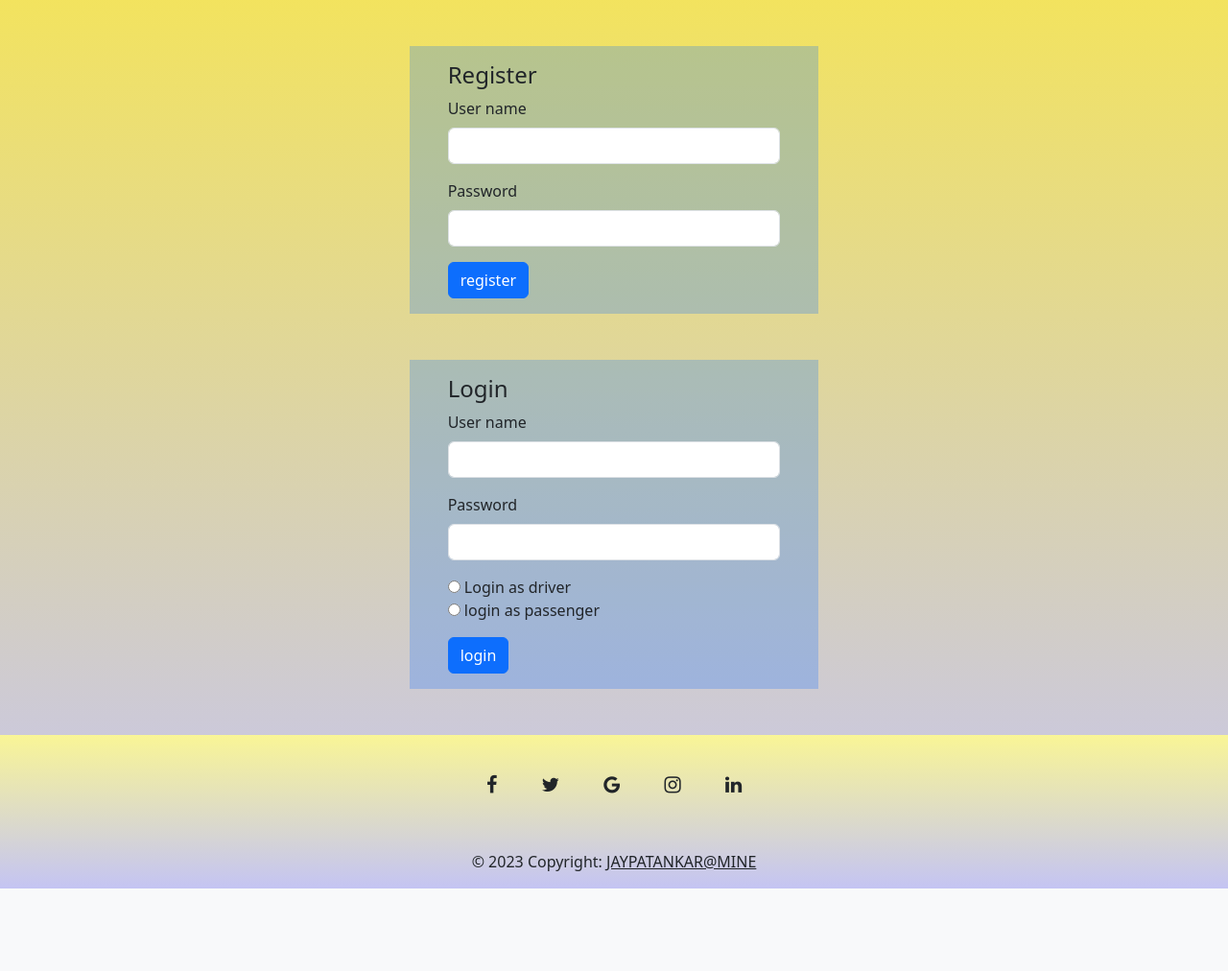
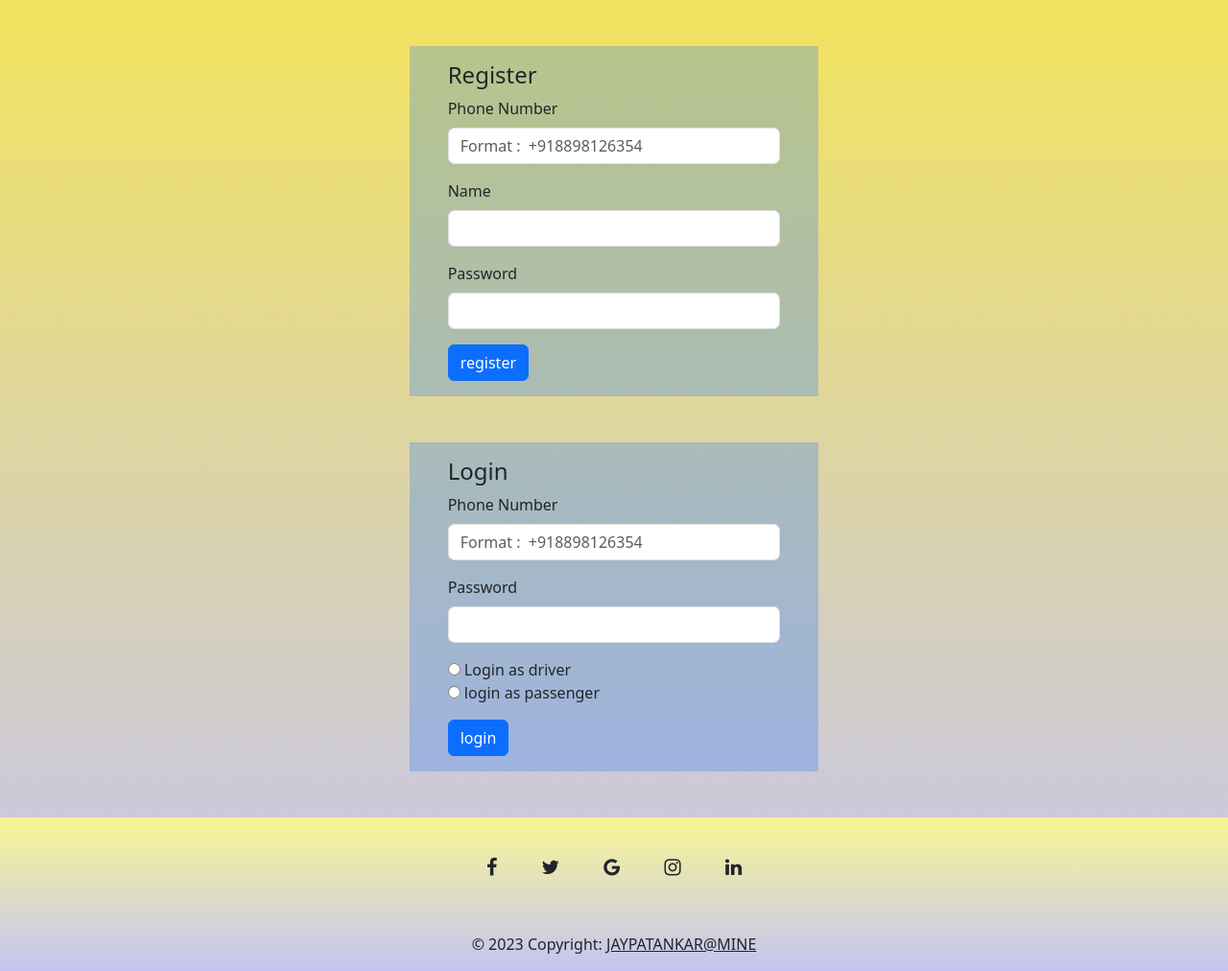
Before and after one commit to Jay-Patankar/BYKE, a Django app: page /login/ in a window 1280 px wide. Shown: the part 90-1102 px from the top of the page at 96% size. Before the commit the page ends 1016 px from the top, so only its background shows below. Run offline with Django 4.2, Linux system fonts and the light colour scheme; some libraries are stand-ins or nearby versions.

Commit message:
made changes

```diff
--- a/Templates/driver.html
+++ b/Templates/driver.html
@@ -57,9 +57,9 @@
             <h5 class="card-title">{{RideTitle}}</h5>
             <p class="card-text">
             <div id="chk" class="d-none">{{pk}}</div>
-            <div> From {{Source}} To {{Destination}}</div>
-            <div> Rider : {{Rider}} Passenger: {{Passenger}}</div>
-            <div> {{Passenger}} pays : {{Fare}} Re</div>
+            <div> From : {{Source}} <br> To : {{Destination}}</div>
+            <div> Rider : {{Rider}} ({{dphone}})  <br> Passenger: {{Passenger}} ({{pphone}})</div>
+            <div> {{Passenger}} pays : {{Fare}} Re  </div>
 
             </p>
 
--- a/Templates/login.html
+++ b/Templates/login.html
@@ -12,9 +12,14 @@
     <div  class="mx-4 my-3 p-3">
     <h4 > Register</h4>
     <div class="mb-3">
-      <label class="form-label">User name</label>
-      <input type="text" name="uname" class="form-control" id="Username" aria-describedby="emailHelp">
+      <label class="form-label">Phone Number  <br>
+       </label>
+      <input type="text" name="uname" class="form-control" id="Username" aria-describedby="emailHelp" placeholder="Format :  +918898126354">
 
+    </div>
+    <div class="mb-3">
+      <label  class="form-label">Name</label>
+      <input type="text" name="name"class="form-control" id="Password">
     </div>
     <div class="mb-3">
       <label  class="form-label">Password</label>
@@ -34,8 +39,8 @@
     <div  class="mx-4 my-3 p-3">
     <h4 >Login </h4>
     <div class="mb-3">
-      <label class="form-label">User name</label>
-      <input type="text" name="uname" class="form-control" id="Username" aria-describedby="emailHelp">
+      <label class="form-label">Phone Number </label>
+      <input type="text" name="uname" class="form-control" id="Username" aria-describedby="emailHelp" placeholder="Format :  +918898126354">
 
     </div>
     <div class="mb-3">
--- a/Templates/passenger.html
+++ b/Templates/passenger.html
@@ -91,9 +91,9 @@
             <h5 class="card-title">{{RideTitle}}</h5>
             <p class="card-text">
             <div id="chk"  class="d-none">{{pk}}</div>
-            <div> From {{Source}} To {{Destination}}</div>
-            <div> Rider : {{Rider}} Passenger: {{Passenger}}</div>
-            <div> {{Passenger}} pays : {{Fare}} Re  {{d}}</div>
+            <div> From :{{Source}} <br> To :{{Destination}}</div>
+            <div> Rider : {{Rider}} ({{dphone}})  <br> Passenger: {{Passenger}} ({{pphone}})</div>
+            <div> {{Passenger}} pays : {{Fare}} Re </div>
 
             </p>
 
--- a/bike/views.py
+++ b/bike/views.py
@@ -7,6 +7,7 @@ from django.contrib.auth import logout , login
 import requests,json
 from django.contrib import messages
 
+import phonenumbers
 
 
 
@@ -20,12 +21,30 @@ def register(request):
       print("inside")
       if   request.method=="POST" :
             print("in")
-            UserName=request.POST.get("uname")
+            Phone=request.POST.get("uname")
+            Name=request.POST.get("name")
             Password=request.POST.get("pwd")
-            p=Person(UserName=UserName,Password=Password)
-            p.save()
-            messages.success(request, "You have been successfully registered ! ")
-            User.objects.create_user(UserName, '', Password)
+            try :
+                  pobj = phonenumbers.parse(Phone, None)
+                  if (phonenumbers.is_possible_number(pobj) and phonenumbers.is_valid_number(pobj))==False:
+                   messages.warning(request, "Oops phone number invalid ....please check the format  ")
+                   return redirect("/register")
+                  else:
+                        print("VALID_PHONE" ,pobj , Phone)
+                        print(phonenumbers.is_possible_number(pobj))
+                        print(phonenumbers.is_valid_number(pobj))
+
+
+                  #p=Person(UserName=Phone,Password=Password )
+                  #p.save()
+                  messages.success(request, "You have been successfully registered ! ")
+                  User.objects.create_user(Phone, '', Password ,first_name=Name)
+
+            except phonenumbers.NumberParseException as e:
+                   messages.warning(request, "Oops phone number invalid ....please check the format  ")
+                   return redirect("/register")
+
+
             #return render(request, "login.html")
       return render(request, "login.html",{'nbar': 'l'})
 
@@ -69,8 +88,9 @@ def driver(request):
              return redirect("/register")
       if request.method=="POST":
             messages.success(request, "Your ride details have been shared with potential passengers. Please check Active Rides section below to view any matching rides")
-            name=request.user.username
+            phone=request.user.username
             pwd=request.user.password
+            name=request.user.first_name
             Source=request.POST.get("src")
             Destination=request.POST.get("dest")
             DateT=request.POST.get("datetime")
@@ -85,6 +105,7 @@ def driver(request):
                   usefuld,rest=str(p.RideDate).split("+")
                   if str(usefuld)==str(DateT)  and abs(float(p.SourceLat)-slat)<=0.0005  and abs(float(p.SourceLon)-slon)<=0.0005 and abs(float(p.DestinationLat)-dlat)<=0.0005  and abs(float(p.DestinationLon)-dlon)<=0.0005:
                         tbd=p.UserName
+                        pname=p.First_Name
                         query={
                               "origins": [
                               {
@@ -104,22 +125,22 @@ def driver(request):
                         distance=response.json()["data"][0][ "routeSummary"]["lengthInMeters"]/1000
                         fare=distance*10
                         print(fare,"fare")
-                        Notice=Notification(Source=Source,Destination=Destination,Fare=fare,DateTime=DateT,Driver=name,Passenger=tbd)
+                        Notice=Notification(Source=Source,Destination=Destination,Fare=fare,DateTime=DateT,Driver_Name=name,Passenger_Name=pname,Passenger_Phone=tbd,Driver_Phone=phone)
                         Notice.save()
                         Passenger.objects.filter(UserName=tbd).delete()
                         flag=1
 
 
             if flag==0:
-                  d=Driver(UserName=name,Password=pwd,SourceLat=slat,SourceLon=slon,DestinationLat=dlat,DestinationLon=dlon,RideDate=DateT)
+                  d=Driver(UserName=phone,First_Name=name,Password=pwd,SourceLat=slat,SourceLon=slon,DestinationLat=dlat,DestinationLon=dlon,RideDate=DateT)
                   d.save()
 
 
-      notifications=list(Notification.objects.filter(Driver=request.user.username))
+      notifications=list(Notification.objects.filter(Driver_Phone=request.user.username))
       if notifications!=[]:
             curr=notifications[0]
-            context={"pk":curr.id,"RideTitle":curr.Source+" to "+curr.Destination,"Source":curr.Source,"Destination":curr.Destination,"Rider":curr.Driver,"Passenger":curr.Passenger,
-            "Fare":curr.Fare}
+            context={"pk":curr.id,"RideTitle":curr.Source+" to "+curr.Destination,"Source":curr.Source,"Destination":curr.Destination,"Rider":curr.Driver_Name,"Passenger":curr.Passenger_Name,
+            "Fare":curr.Fare,"dphone":curr.Driver_Phone , "pphone": curr.Passenger_Phone}
             #Driver.objects.filter(Username=tbd).delete()
             return render(request, "driver.html",context=context)
       else:
@@ -134,8 +155,9 @@ def passenger(request):
       distanceval=-1
       if request.method=="POST":
             messages.success(request, "Your request has been noted . Please check Active Rides section below to view any matching rides")
-            name=request.user.username
+            phone=request.user.username
             pwd=request.user.password
+            name=request.user.first_name
             Source=request.POST.get("src")
             Destination=request.POST.get("dest")
             DateT=request.POST.get("datetime")
@@ -151,6 +173,7 @@ def passenger(request):
                   print(str(usefuld),str(DateT),"date")
                   if str(driver.RideDate)==str(DateT) and abs(float(driver.SourceLat)-slat)<=0.0005  and abs(float(driver.SourceLon)-slon)<=0.0005 and abs(float(driver.DestinationLat)-dlat)<=0.0005  and abs(float(driver.DestinationLon)-dlon)<=0.0005:
                         tbd=driver.UserName
+                        dname=driver.First_Name
                         query={
                               "origins": [
                               {
@@ -170,23 +193,25 @@ def passenger(request):
                         distance=response.json()["data"][0][ "routeSummary"]["lengthInMeters"]/1000
                         fare=distance*10
                         distanceval=distance
-                        Notice=Notification(Source=Source,Destination=Destination,Fare=fare,DateTime=DateT,Driver=tbd,Passenger=name)
+
+                        Notice=Notification(Source=Source,Destination=Destination,Fare=fare,DateTime=DateT,Driver_Name=dname,Passenger_Name=name,Passenger_Phone=phone,Driver_Phone=tbd)
                         Notice.save()
                         Driver.objects.filter(UserName=tbd).delete()
                         flag=1
 
             if flag==0:
-                  p=Passenger(UserName=name,Password=pwd,SourceLat=slat,SourceLon=slon,DestinationLat=dlat,DestinationLon=dlon,RideDate=DateT)
+                  p=Passenger(UserName=phone,First_Name=name ,Password=pwd,SourceLat=slat,SourceLon=slon,DestinationLat=dlat,DestinationLon=dlon,RideDate=DateT)
                   p.save()
 
 
 
-      notifications=list(Notification.objects.filter(Passenger=request.user.username))
+      notifications=list(Notification.objects.filter(Passenger_Phone=request.user.username))
       print(notifications)
       if notifications!=[]:
             curr=notifications[0]
-            context={"d":distanceval,"pk":curr.id,"RideTitle":curr.Source," to ":curr.Destination,"Source":curr.Source,"Destination":curr.Destination,"Rider":curr.Driver,"Passenger":curr.Passenger,
-            "Fare":curr.Fare}
+
+            context={"d":distanceval,"pk":curr.id,"RideTitle":curr.Source," to ":curr.Destination,"Source":curr.Source,"Destination":curr.Destination,"Rider":curr.Driver_Name,"Passenger":curr.Passenger_Name,
+            "Fare":curr.Fare ,"dphone":curr.Driver_Phone , "pphone": curr.Passenger_Phone}
             #Driver.objects.filter(Username=tbd).delete()
             return render(request, "passenger.html",context=context)
       else:
--- /dev/null
+++ b/static/phone.py
@@ -0,0 +1,4 @@
+import phonenumbers
+x = phonenumbers.parse("+109909", None)
+print(phonenumbers.is_possible_number(x))
+print(phonenumbers.is_valid_number(x))
```
Also changed, not shown: bike/models.py (+9 -4 lines), bike/migrations/0005_remove_notification_driver_and_more.py (added), db.sqlite3.
